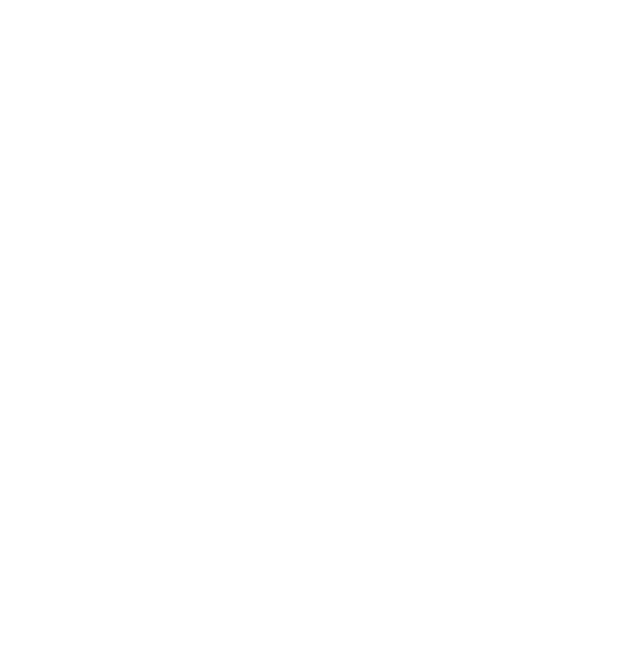
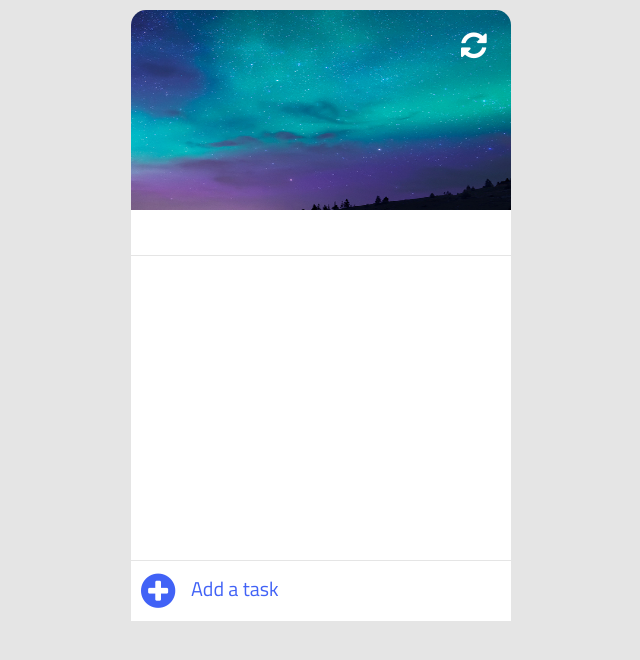
Before and after one commit to saymaakhan/productivityManager, a plain HTML site: page index.html in a window 1280 px wide. Shown: the whole page, without its empty margins (319-959 px from the left). Drawn offline with Linux system fonts and the light colour scheme.

Commit message:
Write HTML file of project with list features (text, checkbox, etc...)

```diff
--- a/index.html
+++ b/index.html
@@ -1 +1,36 @@
-<!-- CODE EXPLAINED CHANNEL -->
+<!DOCTYPE html>
+<html lang="en">
+<head>
+    <meta charset="UTF-8">
+    <title>To Do List</title>
+    <link rel="stylesheet" href="https://fonts.googleapis.com/css?family=Titillium+Web">
+    <link rel="stylesheet" href="css/font-awesome.css">
+    <link rel="stylesheet" href="css/style.css">
+</head>
+<body>
+    <div class="container">
+        <div class="header">
+            <div class="clear">
+                <i class="fa fa-refresh"></i>
+            </div>
+            <div id="date"></div>
+        </div>
+        <div class="content">
+            <ul id="list">
+                <li class="item">
+                <!--
+                    <i class="fa fa-circle-thin co" job="complete" id="0"></i>
+                    <p class="text">Drink Water</p>
+                    <i class="fa fa-trash-o de" job="delete" id="0"></i>
+                -->
+                </li>
+            </ul>
+        </div>
+        <div class="add-to-do">
+            <i class="fa fa-plus-circle"></i>
+            <input type="text" id="input" placeholder="Add a task">
+        </div>
+    </div>
+    <script> src="js/app.js"</script>
+</body>
+</html>
--- a/js/app.js
+++ b/js/app.js
@@ -1 +1,2 @@
-// CODE EXPLAINED channel
+//Select the elements
+const clear = document.querySelector(".clear");
```
